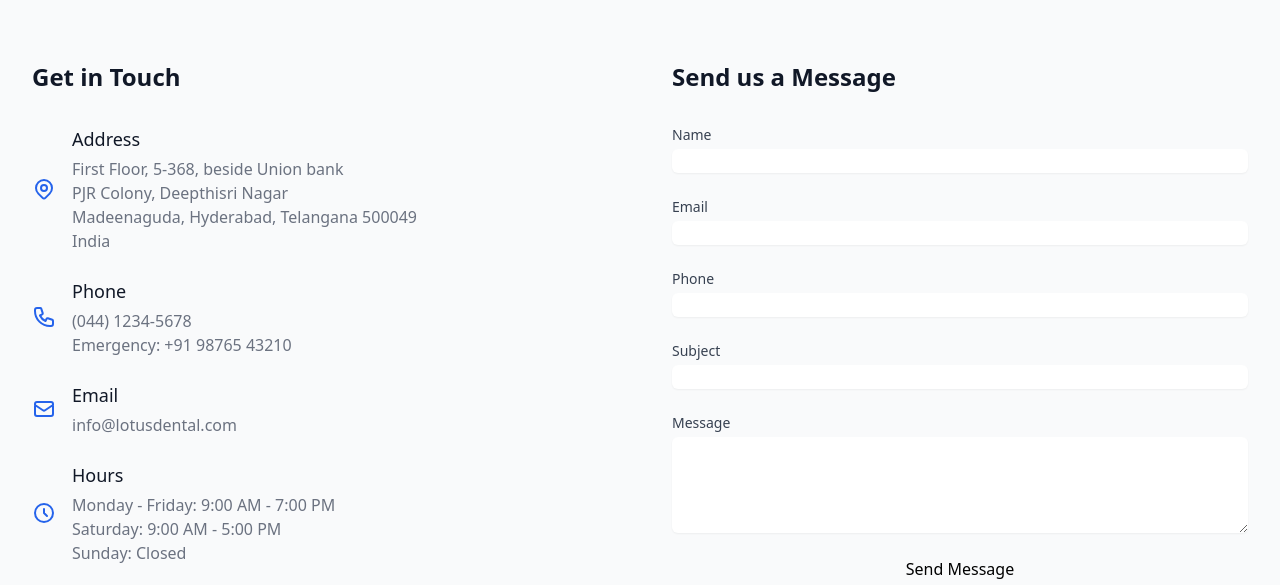
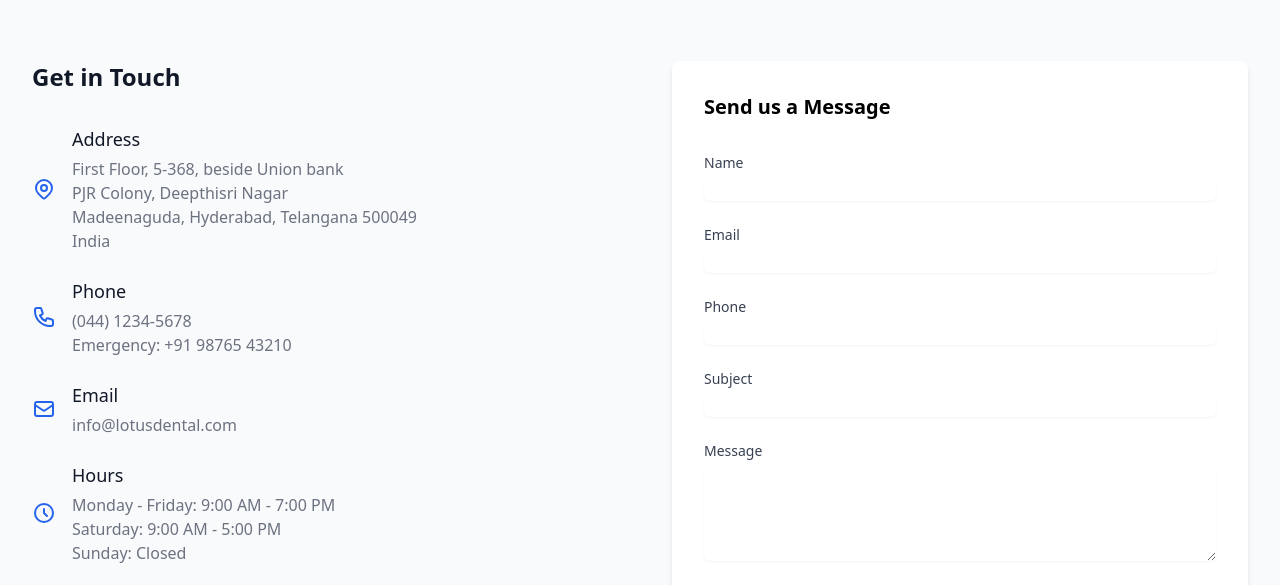
Before and after one commit to Simhateja17/sivafrontend, a website: page contact.html in a window 1280 px wide. Shown: the part 215-800 px from the top of the page. Drawn offline with nearby package versions, Linux system fonts and the light colour scheme.

Commit message:
Fix: Add id attribute to contact form and improve styling

```diff
--- a/contact.html
+++ b/contact.html
@@ -125,9 +125,9 @@
                 </div>
 
                 <!-- Contact Form -->
-                <div>
-                    <h2 class="text-2xl font-bold text-gray-900">Send us a Message</h2>
-                    <form class="mt-8 contact-form">
+                <div class="bg-white p-8 rounded-lg shadow-md">
+                    <h3 class="text-xl font-semibold mb-4">Send us a Message</h3>
+                    <form id="contact-form" class="mt-8 contact-form">
                         <div class="space-y-6">
                             <div>
                                 <label for="name" class="block text-sm font-medium text-gray-700">Name</label>
```
